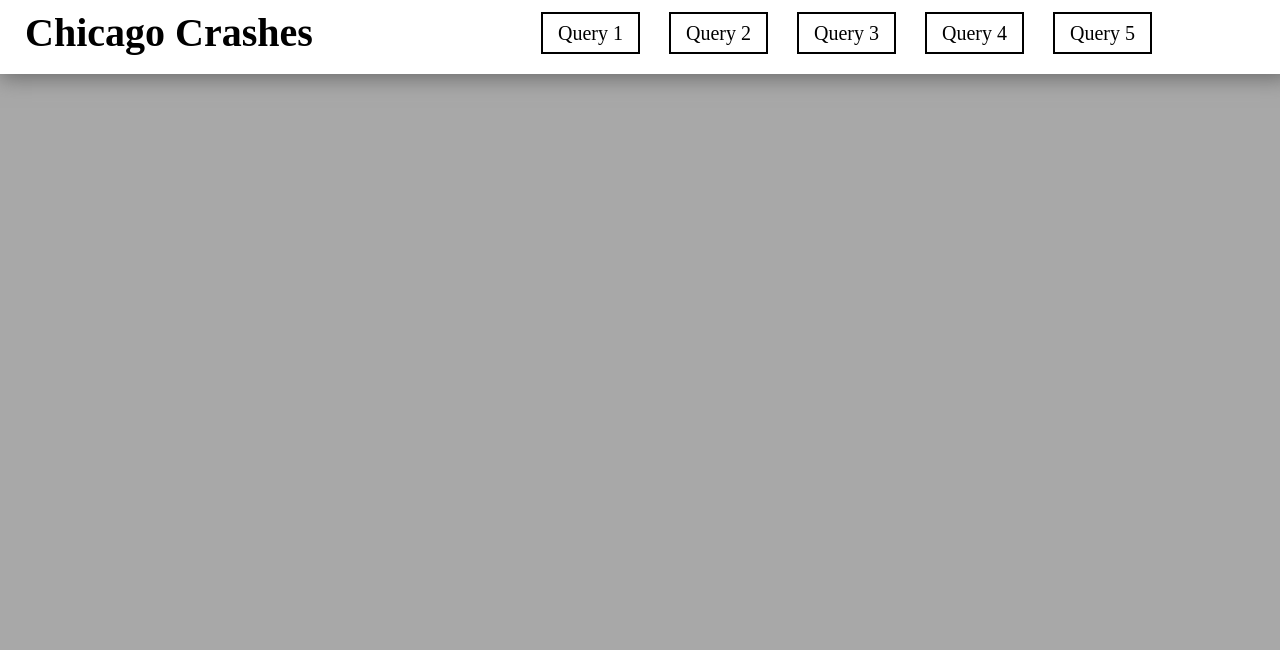
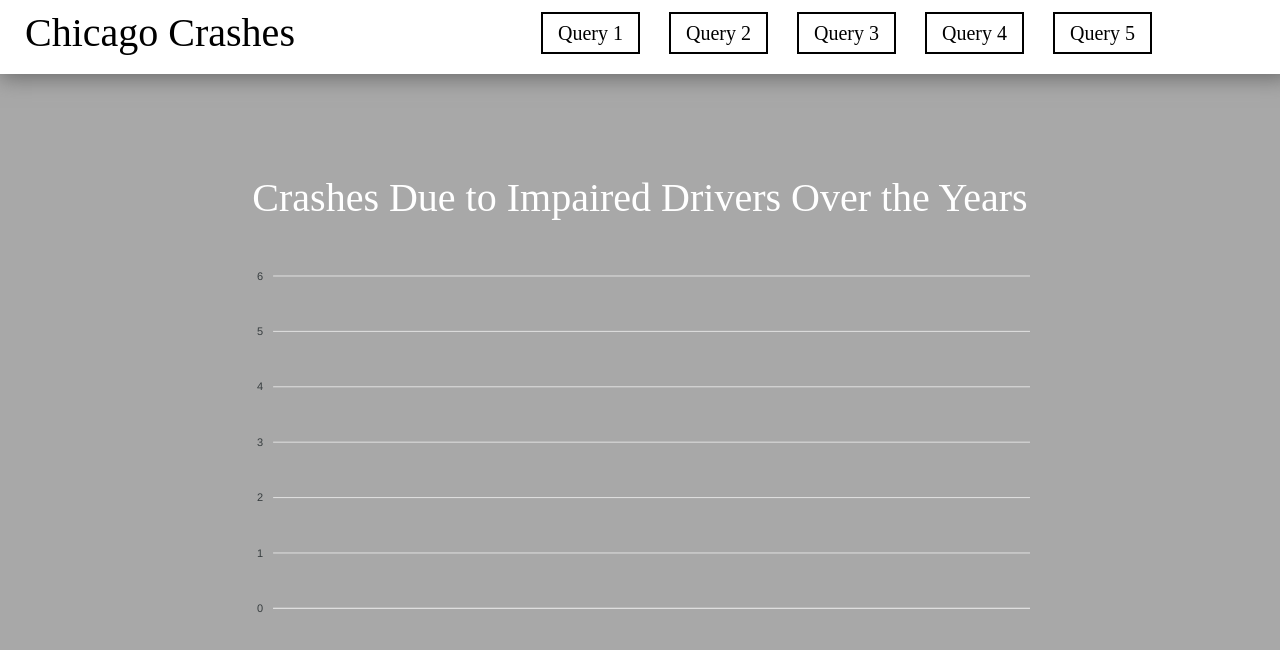
Before and after one commit to mikedami/ChicagoCrashes, a React (Create React App) app: page /query3 in a window 1280 px wide. Shown: the top 650 px of the page. Built offline with nearby package versions, Linux system fonts and the light colour scheme; no server answers.

Commit message:
Query 1 and 3 done

```diff
--- a/package.json
+++ b/package.json
@@ -13,6 +13,7 @@
     "@testing-library/react": "^13.4.0",
     "@testing-library/user-event": "^13.5.0",
     "animate.css": "^4.1.1",
+    "apexcharts": "^3.48.0",
     "axios": "^1.6.8",
     "buffer": "^6.0.3",
     "gsap-trial": "^3.12.5",
--- a/src/Components/Home/index.scss
+++ b/src/Components/Home/index.scss
@@ -17,8 +17,8 @@
 
 .count{
   position: absolute;
-  left: 60%;
-  top: 50%;
+  left: 75%;
+  top: 14%;
 
   .button{
     font-size: 20px;
--- a/src/Components/Query1/index.js
+++ b/src/Components/Query1/index.js
@@ -1,77 +1,102 @@
+import '../../mainstyles.scss';
 import './index.scss';
-//import '../../mainstyles.scss';
-import React, { useEffect, useState } from 'react';
+import React, { useRef, useEffect, useState } from 'react';
 import L, { marker } from 'leaflet';
 import axios from 'axios';
 import "leaflet/dist/leaflet.css";
 import icon from "leaflet/dist/images/marker-icon.png";
 import iconShadow from "leaflet/dist/images/marker-shadow.png";
+import Chart from 'react-apexcharts';
 
 let DefaultIcon = L.icon({
     iconUrl: icon,
     shadowUrl: iconShadow,
 });
 
-const Query1 = () => {
-
-    const [message, setMessage] = useState('');
+const ChartComponent = ({ groupedArrays }) => {
+    const [chartData, setChartData] = useState({
+        options: {
+            chart: {
+                type: 'line',
+            },
+            xaxis: {
+                categories: [],
+            },
+        },
+        series: [],
+    });
 
     useEffect(() => {
+        let categories = [];
+        let seriesData = [];
 
-        var container = L.DomUtil.get("map");
+        // Iterate over each grouped array and extract data for the chart
+        groupedArrays.forEach(group => {
+            const groupCategories = group.map(item => item[0]);
+            const groupSeriesData = group.map(item => item[1]);
 
-        if (container != null) {
-            container._leaflet_id = null;
-        }
-        var map = L.map("map").setView([41.87708718061871, -87.63721871616566], 10);
-        L.tileLayer('https://tile.openstreetmap.org/{z}/{x}/{y}.png', {
-            maxZoom: 19,
-            attribution: '&copy; <a href="http://www.openstreetmap.org/copyright">OpenStreetMap</a>'
-        }).addTo(map);
+            // Update categories with unique values
+            categories = Array.from(new Set([...categories, ...groupCategories]));
 
-        fetch('/data')
-            .then((dBres) => dBres.text())
-            .then((data) => setMessage(data))
-            .catch((err) => console.log(err));
+            // Combine series data into a single array
+            seriesData.push(groupSeriesData);
+        });
 
-        console.log(message);
-        if (message.length != 0 || message.errorNum != null) {
-            const data = JSON.parse(message);
-            var markerList = [];
-            for (const d of data.rows) {
-                if (d[14] != null && d[15] != null) {
-                    const location = [d[14], d[15]];
-                    const color = "#" + Math.floor(Math.random() * Math.pow(16,6)).toString(16);
-                    markerList.push(L.circle(location, {
-                        color: color,
-                        fillColor: color,
-                        fillOpacity: 0.5,
-                        radius: 2.5
-                    }).addTo(map));
-                }
-            }
-        }
+        setChartData(prevState => ({
+            ...prevState,
+            options: {
+                ...prevState.options,
+                xaxis: {
+                    categories,
+                },
+            },
+            series: seriesData.map((series, index) => ({
+                name: `Line ${index + 1}`,
+                data: series,
+            })),
+        }));
+    }, [groupedArrays]);
 
-    });
+    return (
+        <div className="chart-container">
+            <Chart options={chartData.options} series={chartData.series} type="line" height={500} width={800} />
+        </div>
+    )
+};
 
-    const [data, setData] = React.useState([])
-    React.useEffect(()=>{
-        axios('http://localhost:5000/seasons')
+const Query1 = () => {
+    const [data, setData] = useState([]);
+    useEffect(() => {
+        axios('http://localhost:5000/locations')
         .then(response => {
-            if(response.status===200) {
-                setData(response.data)
+            if (response.status === 200) {
+                setData(response.data);
             }
         })
-        .catch(err=>{
+        .catch(err => {
+            console.error(err);
+        });
+    }, []);
 
-        })
-    },[]);
+    const transformedData = data.map(item => [item[0], item[3], item[1], item[2]]);
+    const groupedData = transformedData.reduce((acc, curr) => {
+        const key = `${curr[2]}_${curr[3]}`;
+        if (!acc[key]) {
+            acc[key] = [];
+        }
+        acc[key].push(curr);
+        return acc;
+    }, {});
+    const groupedArrays = Object.values(groupedData);
 
     return (
-        <div>
-            <div id='map'></div>
+        <div className="page-container">
+            <div>
+                <h1>Line Graphs for Grouped Data</h1>
+                <ChartComponent groupedArrays={groupedArrays} />
+            </div>
         </div>
-    )
-}
+    );
+};
 
 export default Query1;
--- a/src/Components/Query1/index.scss
+++ b/src/Components/Query1/index.scss
@@ -1,4 +1,25 @@
-#map{
-    height: 500px;
-    width: 500px;
+.chart-container {
+    //width: 80; /* Adjust the width of the chart */
+    margin-top: 10px; /* Adjust the margin to create space at the top */
+    display: flex;
+    justify-content: center;
+    align-items: center;
 }
+
+h1 {
+    text-align: center; /* Center align the heading */
+    margin-top: 30px; /* Add margin to the top of the heading */
+    margin-bottom: 20px; /* Add margin to the bottom of the heading */
+    font-size: 40px;
+    font-family: 'Coolvetica';
+    color: white;
+    font-weight: 1;
+}
+
+.page-container {
+    display: flex;
+    flex-direction: column;
+    justify-content: center;
+    align-items: center;
+    height: 100vh; /* Set the height of the container to 100% of the viewport height */
+}
--- a/src/Components/Query3/index.js
+++ b/src/Components/Query3/index.js
@@ -1,9 +1,55 @@
-import './index.scss'
+import './index.scss';
+import '../../mainstyles.scss';
+import React, { useEffect, useState } from 'react';
+import Chart from 'react-apexcharts';
+import axios from 'axios';
 
 const Query3 = () => {
-    return(
-        <div>Hello</div>
-    )
-}
+    const [data, setData] = useState([]);
 
-export default Query3
+    useEffect(() => {
+        axios('http://localhost:5000/impair')
+            .then(response => {
+                if (response.status === 200) {
+                    setData(response.data);
+                }
+            })
+            .catch(err => {
+                console.error(err);
+            });
+    }, []);
+
+    const chartData = {
+        options: {
+            chart: {
+                id: 'crashes-chart',
+            },
+            xaxis: {
+                type: 'category',
+                categories: data.map(item => item[0]), // Years
+            },
+        },
+        series: [{
+            name: 'Crashes',
+            data: data.map(item => item[1]), // Crash counts
+        }],
+    };
+
+    return (
+        <div /*className='main-content'*/>
+                    <div className="page-container">
+            <h2>Crashes Due to Impaired Drivers Over the Years</h2>
+            <Chart
+                options={chartData.options}
+                series={chartData.series}
+                type="line"
+                height={400}
+                width={800}
+            />
+        </div>
+        </div>
+
+    );
+};
+
+export default Query3;
--- a/src/Components/Query3/index.scss
+++ b/src/Components/Query3/index.scss
@@ -0,0 +1,25 @@
+.chart-container {
+    //width: 80; /* Adjust the width of the chart */
+    margin-top: 10px; /* Adjust the margin to create space at the top */
+    display: flex;
+    justify-content: center;
+    align-items: center;
+}
+
+h2 {
+    text-align: center; /* Center align the heading */
+    margin-top: 30px; /* Add margin to the top of the heading */
+    margin-bottom: 20px; /* Add margin to the bottom of the heading */
+    font-size: 40px;
+    font-family: 'Coolvetica';
+    color: white;
+    font-weight: 1;
+}
+
+.page-container {
+    display: flex;
+    flex-direction: column;
+    justify-content: center;
+    align-items: center;
+    height: 100vh; /* Set the height of the container to 100% of the viewport height */
+}
```
Also changed, not shown: 2 other files (tests, documents, lock files or other folders).
